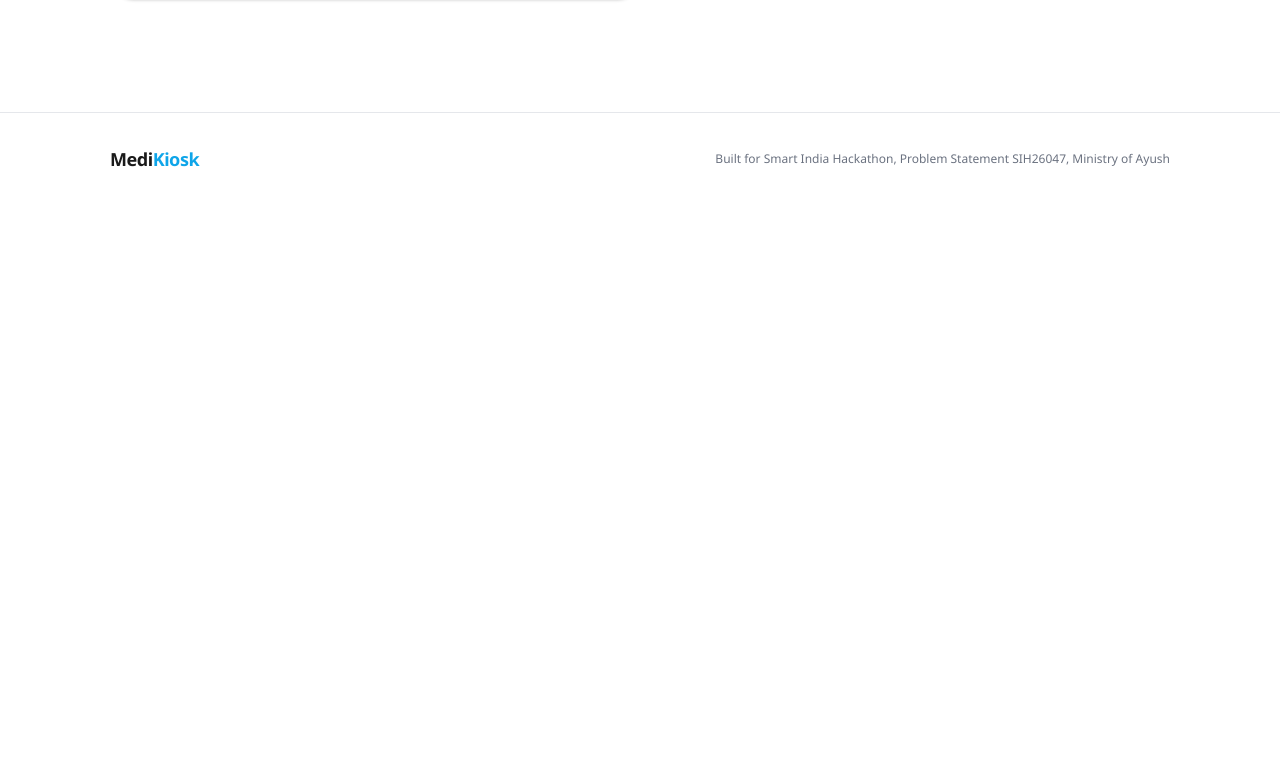
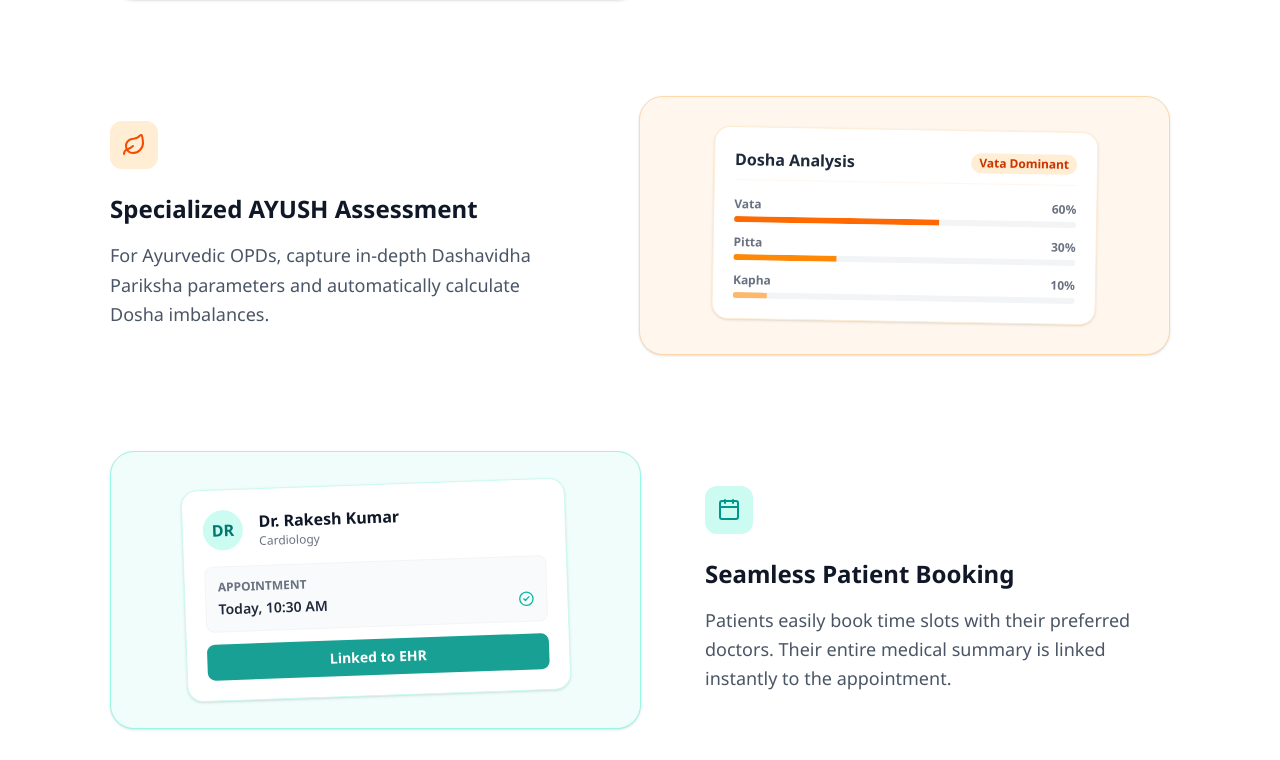
Before and after one commit to Anonymous-Ekansh/SIH26PatientCaseTaking, a Next.js app in the folder frontend/: page / in a window 1280 px wide. Shown: the part 2280-3040 px from the top of the page. Before the commit the page ends 2485 px from the top, so only its background shows below. Built offline with nearby package versions, Linux system fonts and the light colour scheme; no server answers.

Commit message:
Add AYUSH and Booking mockups to landing page showcase

```diff
--- a/frontend/app/page.tsx
+++ b/frontend/app/page.tsx
@@ -7,6 +7,8 @@ import {
   FileText,
   CheckCircle2,
   ArrowRight,
+  Leaf,
+  Calendar,
 } from "lucide-react";
 import LanguageToggle from "./components/LanguageToggle";
 
@@ -191,6 +193,85 @@ export default function Home() {
               </div>
             </div>
 
+            {/* Feature 4: AYUSH Assessment */}
+            <div className="flex flex-col md:flex-row-reverse items-center gap-8 md:gap-16">
+              <div className="flex-1 w-full bg-orange-50 p-6 md:p-8 rounded-3xl border border-orange-200 shadow-sm relative overflow-hidden">
+                <div className="bg-white rounded-2xl shadow-sm border border-orange-100 p-5 flex flex-col gap-4 max-w-sm mx-auto transform rotate-1 hover:rotate-0 transition-transform duration-300">
+                  <div className="flex justify-between items-center border-b border-orange-50 pb-2">
+                    <span className="font-bold text-gray-800">Dosha Analysis</span>
+                    <span className="text-xs bg-orange-100 text-orange-700 px-2 py-0.5 rounded-full font-bold">Vata Dominant</span>
+                  </div>
+                  <div className="space-y-3">
+                    <div>
+                      <div className="flex justify-between text-xs mb-1 font-bold text-gray-500">
+                        <span>Vata</span> <span>60%</span>
+                      </div>
+                      <div className="h-1.5 w-full bg-gray-100 rounded-full overflow-hidden">
+                        <div className="h-full bg-orange-500 w-[60%]"></div>
+                      </div>
+                    </div>
+                    <div>
+                      <div className="flex justify-between text-xs mb-1 font-bold text-gray-500">
+                        <span>Pitta</span> <span>30%</span>
+                      </div>
+                      <div className="h-1.5 w-full bg-gray-100 rounded-full overflow-hidden">
+                        <div className="h-full bg-orange-400 w-[30%]"></div>
+                      </div>
+                    </div>
+                    <div>
+                      <div className="flex justify-between text-xs mb-1 font-bold text-gray-500">
+                        <span>Kapha</span> <span>10%</span>
+                      </div>
+                      <div className="h-1.5 w-full bg-gray-100 rounded-full overflow-hidden">
+                        <div className="h-full bg-orange-300 w-[10%]"></div>
+                      </div>
+                    </div>
+                  </div>
+                </div>
+              </div>
+              <div className="flex-1">
+                <div className="w-12 h-12 rounded-xl bg-orange-100 text-orange-600 flex items-center justify-center mb-6">
+                  <Leaf size={24} />
+                </div>
+                <h3 className="text-2xl font-bold text-gray-900 mb-4">{t('showcase_ayush_title')}</h3>
+                <p className="text-lg text-gray-600 leading-relaxed">{t('showcase_ayush_desc')}</p>
+              </div>
+            </div>
+
+            {/* Feature 5: Seamless Booking */}
+            <div className="flex flex-col md:flex-row items-center gap-8 md:gap-16">
+              <div className="flex-1 w-full bg-teal-50 p-6 md:p-8 rounded-3xl border border-teal-200 shadow-sm relative overflow-hidden">
+                <div className="bg-white rounded-2xl shadow-sm border border-teal-100 p-5 max-w-sm mx-auto transform -rotate-2 hover:rotate-0 transition-transform duration-300">
+                  <div className="flex items-center gap-4 mb-4">
+                    <div className="w-10 h-10 rounded-full bg-teal-100 flex items-center justify-center text-teal-700 font-bold">
+                      DR
+                    </div>
+                    <div>
+                      <h4 className="font-bold text-gray-900">Dr. Rakesh Kumar</h4>
+                      <p className="text-xs text-gray-500">Cardiology</p>
+                    </div>
+                  </div>
+                  <div className="bg-gray-50 rounded-lg p-3 border border-gray-100 mb-3">
+                    <div className="text-xs text-gray-500 font-bold mb-1 uppercase">Appointment</div>
+                    <div className="text-sm font-semibold text-gray-800 flex items-center justify-between">
+                      <span>Today, 10:30 AM</span>
+                      <CheckCircle2 size={16} className="text-teal-500" />
+                    </div>
+                  </div>
+                  <button className="w-full bg-teal-600 text-white text-sm font-bold py-2 rounded-lg opacity-90 cursor-default">
+                    Linked to EHR
+                  </button>
+                </div>
+              </div>
+              <div className="flex-1">
+                <div className="w-12 h-12 rounded-xl bg-teal-100 text-teal-600 flex items-center justify-center mb-6">
+                  <Calendar size={24} />
+                </div>
+                <h3 className="text-2xl font-bold text-gray-900 mb-4">{t('showcase_book_title')}</h3>
+                <p className="text-lg text-gray-600 leading-relaxed">{t('showcase_book_desc')}</p>
+              </div>
+            </div>
+
           </div>
         </section>
       </main>
--- a/frontend/messages/en.json
+++ b/frontend/messages/en.json
@@ -38,6 +38,10 @@
     "showcase_doc_desc": "Upload scattered prescriptions and lab reports. Our OCR pipeline extracts diagnoses and medications instantly.",
     "showcase_sum_title": "Structured Clinical Summary",
     "showcase_sum_desc": "Doctors receive a standardized, pre-filled case sheet before the patient even walks in.",
+    "showcase_ayush_title": "Specialized AYUSH Assessment",
+    "showcase_ayush_desc": "For Ayurvedic OPDs, capture in-depth Dashavidha Pariksha parameters and automatically calculate Dosha imbalances.",
+    "showcase_book_title": "Seamless Patient Booking",
+    "showcase_book_desc": "Patients easily book time slots with their preferred doctors. Their entire medical summary is linked instantly to the appointment.",
     "footer": "Built for Smart India Hackathon, Problem Statement SIH26047, Ministry of Ayush"
   },
   "Dashboard": {
--- a/frontend/messages/hi.json
+++ b/frontend/messages/hi.json
@@ -38,6 +38,10 @@
     "showcase_doc_desc": "पुरानी प्रिस्क्रिप्शन और लैब रिपोर्ट अपलोड करें। हमारी ओसीआर (OCR) तकनीक तुरंत निदान और दवाएं निकालती है।",
     "showcase_sum_title": "व्यवस्थित क्लिनिकल सारांश",
     "showcase_sum_desc": "डॉक्टरों को मरीज के आने से पहले ही एक मानकीकृत, पहले से भरा हुआ केस शीट मिल जाता है।",
+    "showcase_ayush_title": "विशेष आयुष (AYUSH) मूल्यांकन",
+    "showcase_ayush_desc": "आयुर्वेदिक ओपीडी (OPD) के लिए दशविध परीक्षा मापदंडों को गहराई से कैप्चर करें और स्वचालित रूप से दोष असंतुलन की गणना करें।",
+    "showcase_book_title": "आसान अपॉइंटमेंट बुकिंग",
+    "showcase_book_desc": "मरीज आसानी से अपने पसंदीदा डॉक्टर के साथ समय बुक कर सकते हैं। उनका पूरा मेडिकल सारांश अपॉइंटमेंट से तुरंत जुड़ जाता है।",
     "footer": "स्मार्ट इंडिया हैकथॉन, समस्या विवरण SIH26047, आयुष मंत्रालय के लिए निर्मित"
   },
   "Dashboard": {
```
